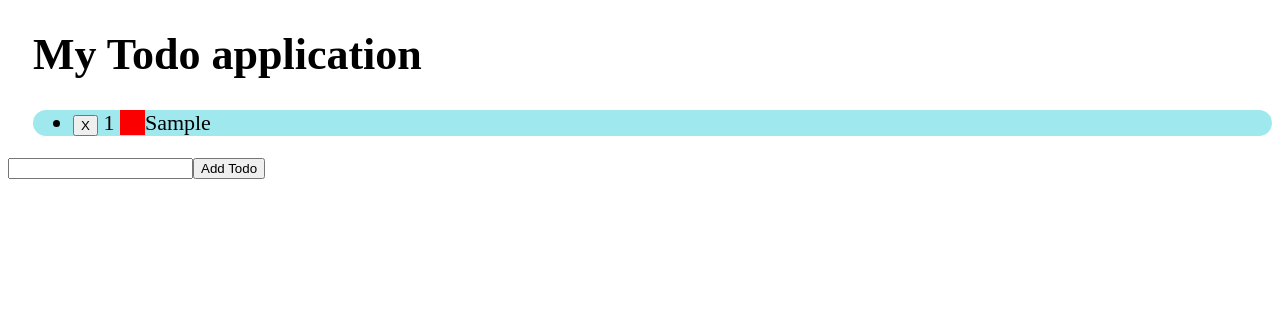
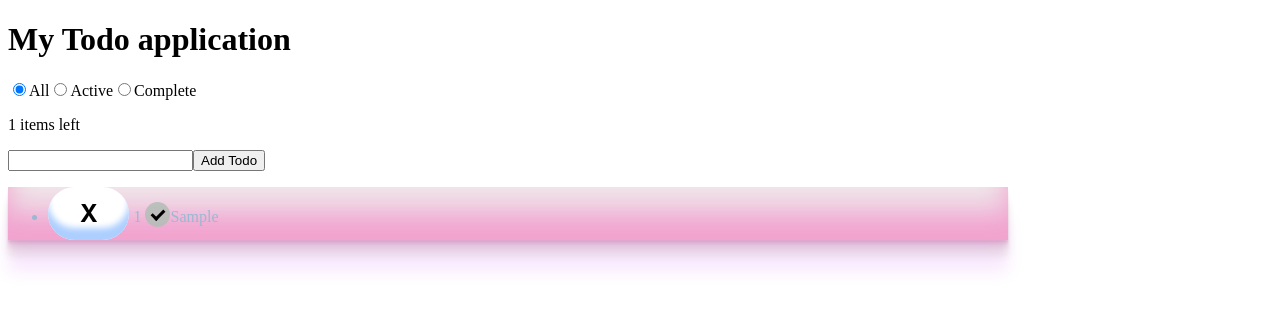
Before and after one commit to Laweens/todo, a Vue app: page / in a window 1280 px wide. Both pictures are taken after typing "Sample" into the empty fields and a click on the button "Add Todo". Shown: the top 310 px of the page. Built offline with nearby package versions, Linux system fonts and the light colour scheme.

Commit message:
style changes and filter added

```diff
--- a/src/App.vue
+++ b/src/App.vue
@@ -3,7 +3,7 @@ import {ref, watch} from 'vue'
 
 let todos = ref (JSON.parse(window.localStorage.getItem('todos',)) ??([]))
 let newTodo = ref('')
-
+let filter = ref ('all')
 
 function TodoButton () {
   todos.value.push({
@@ -27,16 +27,46 @@ watch(todos, function (value)
 
 }, {deep:true})
 
+function todoFilter (todo) {
+  if (filter.value == 'active') {
+    return todo.complete == false
+  } else if (filter.value == 'complete') {
+    return todo.complete == true
+  } else {
+    return true
+  }
+}
+
+function activeFilter (todo) {
+
+    return todo.complete == false
+
+}
+
 </script>
 
 <template>
-  <div class="container">
+  <div>
   <h1> My Todo application</h1>
+  <p v-if="todos.length > 0">
+    <input name="filter" type="radio" value="all" v-model="filter">
+    <label>All</label>
+    <input name="filter" type="radio" value="active" v-model="filter">
+    <label>Active</label>
+    <input name="filter" type="radio" value="complete" v-model="filter">
+    <label>Complete </label>
+  </p>
+  <p>{{   todos.filter(activeFilter).length}} items left</p>
+  <input v-model="newTodo" @keydown.enter="TodoButton" class="input">
+<button @click="TodoButton"> Add Todo</button>
+
  <div class="stylediv">
+
+
   <ul>
 
- <li v-for="(todo, index) in todos" :class="{completed: todo.complete}">
-  <button @click="deleteTodo(index)">X</button>
+ <li v-for="(todo, index) in todos.filter(todoFilter)" :class="{completed: todo.complete}">
+  <button @click="deleteTodo(index)" class="Xmark">X</button>
   {{ index + 1 }}
   <label class="container">
   <input type="checkbox" v-model="todo.complete">
@@ -50,9 +80,6 @@ watch(todos, function (value)
 </div>
 </div>
 
-<input v-model="newTodo" @keydown.enter="TodoButton">
-<button @click="TodoButton"> Add Todo</button>
-
 
 
   </template>
@@ -60,14 +87,20 @@ watch(todos, function (value)
 
 <style>
 .stylediv  {
-  background-color: rgb(159, 232, 238);
+  color:rgb(153, 184, 211);
+  background-color: rgb(255, 255, 255);
   background-size: 10px;
-  border-radius: 30px;
+  border-radius: 0px;
+  max-width: 1000px;
+  max-height:max-content;
+  box-shadow: rgba(245, 6, 106, 0.17) 0px -23px 25px 0px inset, rgba(255, 0, 195, 0.15) 0px -36px 30px 0px inset, rgba(101, 1, 32, 0.1) 0px -79px 40px 0px inset, rgba(255, 5, 5, 0.06) 0px 2px 1px, rgba(160, 3, 165, 0.09) 0px 4px 2px, rgba(167, 30, 119, 0.09) 0px 8px 4px, rgba(61, 1, 1, 0.09) 0px 16px 8px, rgba(185, 3, 236, 0.09) 0px 32px 16px;
+
 }
+
 
 .completed {
 text-decoration: line-through;
-color:darkgrey
+color:rgb(0, 234, 62)
 }
 
 #check {
@@ -119,24 +152,26 @@ color:darkgrey
   left: 0;
   height: 25px;
   width: 25px;
-  background-color: rgb(251, 0, 0);
+  background-color: rgba(181, 190, 183, 0.907);
+  border-radius: 360px;
 }
 
 /* On mouse-over, add a grey background color */
 .container:hover input ~ .checkmark {
-  background-color: rgb(255, 255, 255);
+  background-color: rgb(135, 0, 0);
 }
 
 /* When the checkbox is checked, add a blue background */
 .container input:checked ~ .checkmark {
   background-color: #00af3d;
+  border-radius: 360px;
 }
 
 /* Create the checkmark/indicator (hidden when not checked) */
 .checkmark:after {
   content: "";
   position: absolute;
-  display: none;
+
 }
 
 /* Show the checkmark when checked */
@@ -157,7 +192,51 @@ color:darkgrey
   transform: rotate(45deg);
 }
 
+.Xmark
 
+ {
+  appearance: none;
+  background-color: #FFFFFF;
+  border-radius: 40em;
+  border-style: none;
+  box-shadow: #ADCFFF 0 -12px 6px inset;
+  box-sizing: border-box;
+  color: #000000;
+  cursor: pointer;
+  display: inline-block;
+  font-family: -apple-system,sans-serif;
+  font-size: 0.4rem;
+  font-weight: 700;
+  letter-spacing: -.24px;
+  margin: 0;
+  outline: rgb(0, 0, 0);
+  padding: .20rem .50rem;
+  quotes: auto;
+  text-align: center;
+  text-decoration: none;
+  transition: all .15s;
+  user-select: none;
+  -webkit-user-select: none;
+  touch-action: manipulation;
+
+}
+
+.Xmark:hover {
+  background-color: #ff0000;
+  box-shadow: #d60047 0 -6px 8px inset;
+  transform: scale(1.125);
+}
+
+.Xmark:active {
+  transform: scale(.5);
+}
+
+@media (min-width: 768px) {
+  .Xmark {
+    font-size: 1.5rem;
+    padding: .75rem 2rem;
+  }
+}
 
 
 </style>
```
